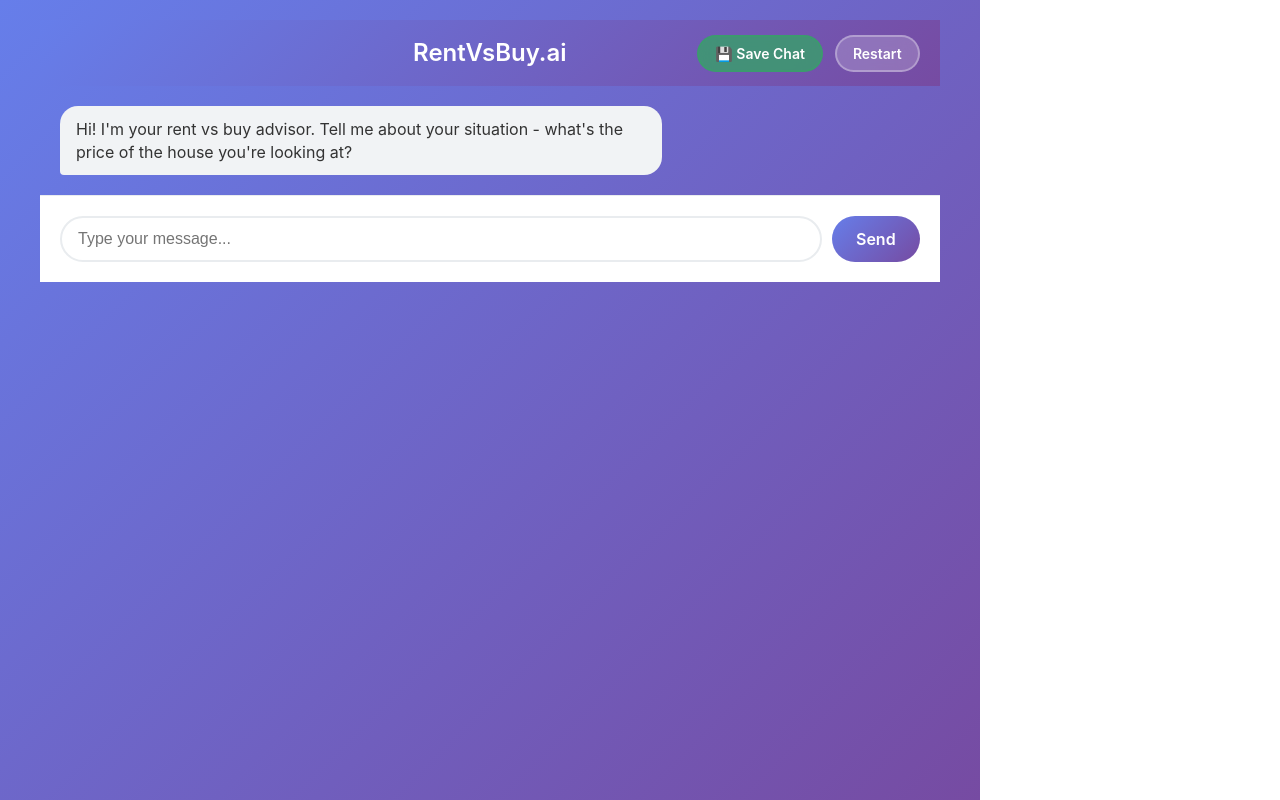
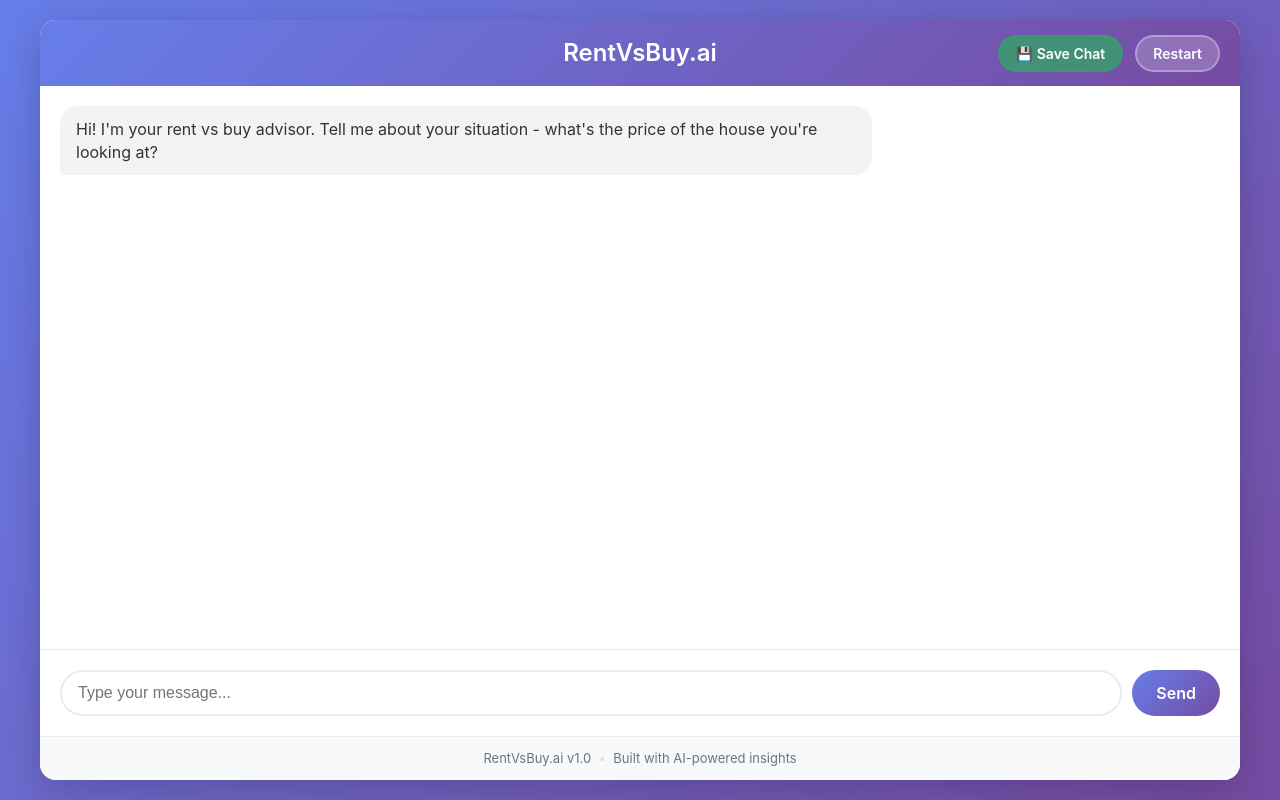
Before and after one commit to mehwishahmed/rentvsbuy-ai, a React (Vite) app: page / in a window 1280 px wide. Built offline with nearby package versions, Linux system fonts and the light colour scheme; no server answers.

Commit message:
polish: Add animations, clean console logs, add footer - production ready

```diff
--- a/src/App.css
+++ b/src/App.css
@@ -16,19 +16,29 @@
 
 .app {
   min-height: 100vh;
+  height: 100%;
+  width: 100%;
+  position: fixed;
+  top: 0;
+  left: 0;
   display: flex;
   justify-content: center;
   align-items: center;
   background: linear-gradient(135deg, #667eea 0%, #764ba2 100%);
-  padding: 20px; /* Add some breathing room on edges */
+  padding: 20px;
+  overflow: hidden;
 }
 
 .chat-container {
   width: 100%;
-  max-width: none;  /* Remove max width entirely! */
-  margin: 0 20px;   /* Just 20px margin on sides */
+  max-width: 1200px;
   height: 95vh;
-  /* rest stays the same */
+  display: flex;
+  flex-direction: column;
+  background: white;
+  border-radius: 16px;
+  box-shadow: 0 10px 40px rgba(0, 0, 0, 0.2);
+  overflow: hidden;
 }
 
 .chat-header {
@@ -232,6 +242,18 @@
   background: white;
   border-radius: 12px;
   box-shadow: 0 2px 8px rgba(0, 0, 0, 0.1);
+  animation: fadeInUp 0.5s ease-out;
+}
+
+@keyframes fadeInUp {
+  from {
+    opacity: 0;
+    transform: translateY(20px);
+  }
+  to {
+    opacity: 1;
+    transform: translateY(0);
+  }
 }
 
 .chart-title {
@@ -446,3 +468,21 @@
   font-weight: 500;
   margin: 0;
 }
+
+/* Footer Styles */
+.chat-footer {
+  padding: 12px 20px;
+  background: #f8f9fa;
+  border-top: 1px solid #e9ecef;
+  display: flex;
+  align-items: center;
+  justify-content: center;
+  gap: 8px;
+  font-size: 13px;
+  color: #6c757d;
+}
+
+.chat-footer span:nth-child(2) {
+  color: #dee2e6;
+  font-weight: bold;
+}
--- a/src/components/chat/ChatContainer.tsx
+++ b/src/components/chat/ChatContainer.tsx
@@ -203,7 +203,6 @@
               yPosition += imgHeight + 5;
 
             } catch (error) {
-              console.log('Could not capture chart image:', error);
               addText('[Chart image could not be captured]', 10);
             }
           }
@@ -288,7 +287,6 @@
 
     // Extract data from message
     const newUserData = extractUserData(content, userData);
-    console.log('🔍 Extracted data:', newUserData);
     setUserData(newUserData);
 
     // Check if we have all data and if it changed
@@ -304,8 +302,6 @@
     let freshTotalCostData = totalCostData;
 
     if (hasAllData && dataChanged) {
-      console.log('🔄 Data changed! Recalculating charts with new data...');
-
       // Calculate fresh data synchronously
       const inputs = {
         homePrice: newUserData.homePrice!,
@@ -374,12 +370,6 @@
         equity: false,
         rentGrowth: false
       });
-
-      console.log('✅ Fresh charts calculated with:', {
-        homePrice: newUserData.homePrice,
-        monthlyRent: newUserData.monthlyRent,
-        downPaymentPercent: newUserData.downPaymentPercent
-      });
     }
 
     // Get AI response
@@ -433,7 +423,6 @@
 
     // If we have all data and haven't calculated yet (initial case, not data change)
     if (hasAllData && !chartsReady && !dataChanged) {
-      console.log('📊 Initial chart generation...');
       calculateAndShowChart(newUserData);
     }
   };
@@ -466,16 +455,8 @@
     // Calculate net worth comparison
     const snapshots = calculateNetWorthComparison(inputs);
 
-    // DEBUG: Check a few snapshots
-    console.log('=== SNAPSHOT DEBUG ===');
-    console.log('Month 1:', snapshots[0]);
-    console.log('Month 60 (Year 5):', snapshots[59]);
-    console.log('Month 180 (Year 15):', snapshots[179]);
-    console.log('Month 360 (Year 30):', snapshots[359]);
-
     setChartData(snapshots);
     setChartsReady(true); // Mark charts as ready (but don't show yet!)
-    console.log('✅ Charts generated and ready!');
 
     // Calculate monthly costs
     const buying = calculateBuyingCosts(inputs);
@@ -653,6 +634,13 @@
 
       <ChatInput onSend={handleSendMessage} />
 
+      {/* Footer */}
+      <div className="chat-footer">
+        <span>RentVsBuy.ai v1.0</span>
+        <span>•</span>
+        <span>Built with AI-powered insights</span>
+      </div>
+
       {/* Restart Confirmation Modal */}
       {showRestartModal && (
         <div className="modal-overlay" onClick={() => setShowRestartModal(false)}>
@@ -772,9 +760,6 @@
   };
 
   const allNumbers = extractAllNumbers(message);
-  console.log('🔍 Found numbers:', allNumbers);
-  console.log('🔄 Is new data?', isNewData);
-  console.log('📝 Message:', lowerMessage);
 
   // If only one number, use context clues
   if (allNumbers.length === 1) {
```
